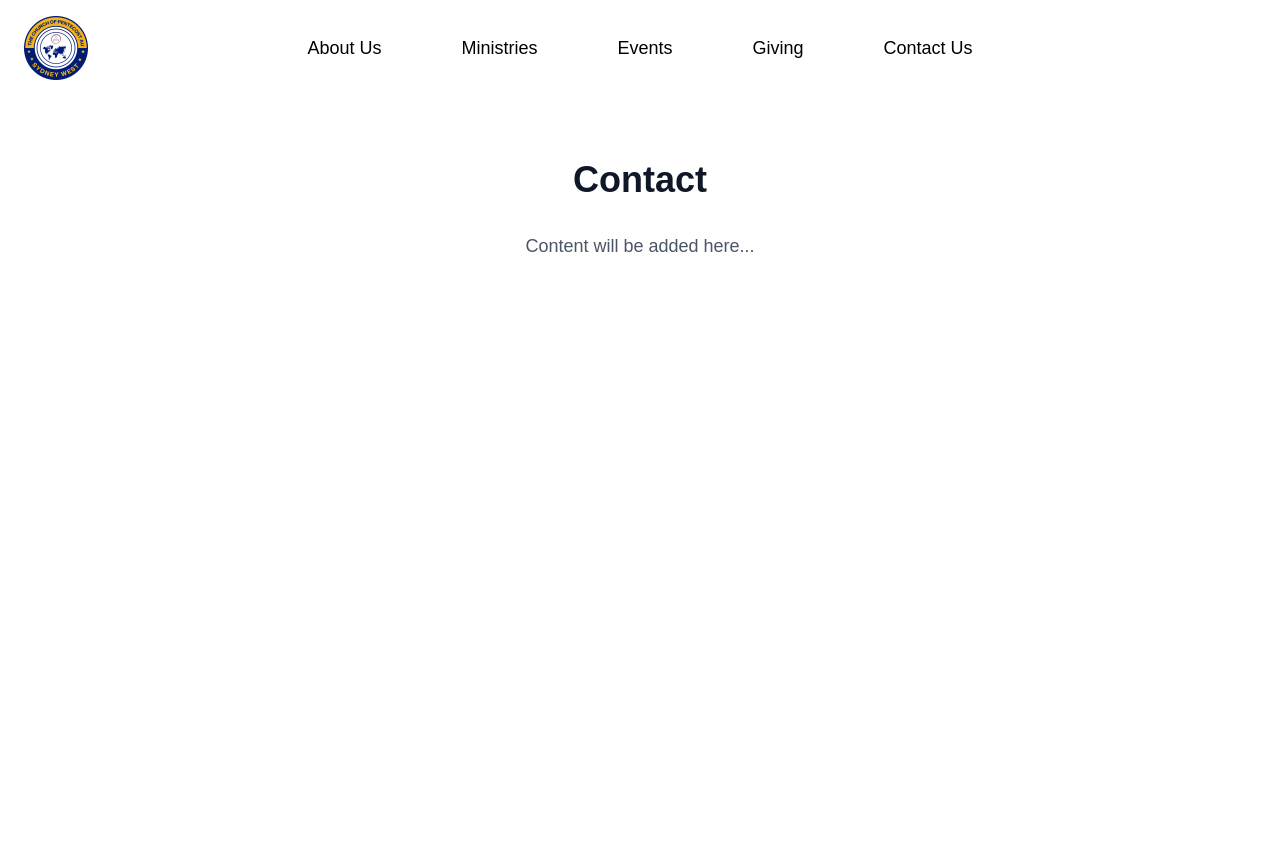
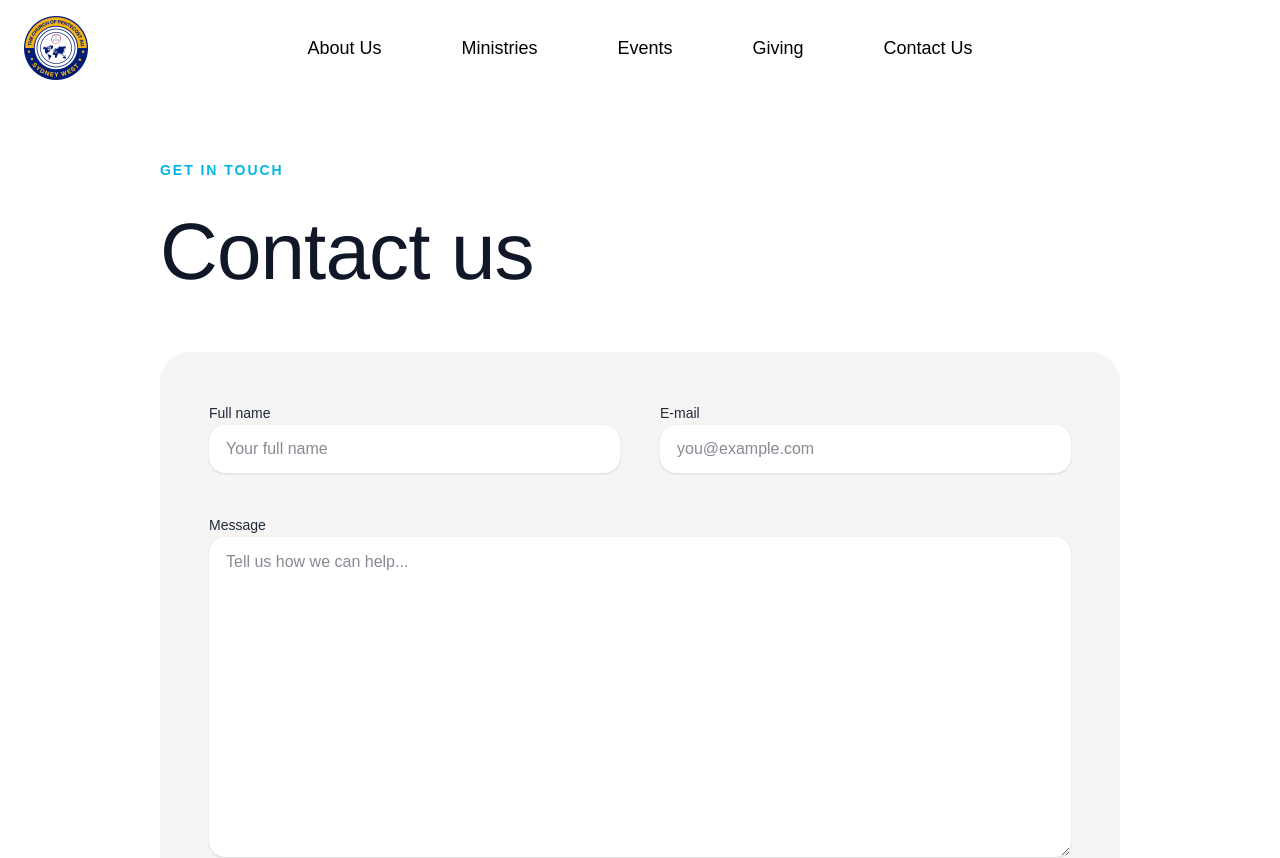
Before and after one commit to asdfqweasd/churchwebsites, a Next.js app: page /contact in a window 1280 px wide. Shown: the top 858 px of the page. Built offline with nearby package versions, Linux system fonts and the light colour scheme.

Commit message:
add contact page and email function

```diff
--- a/package.json
+++ b/package.json
@@ -14,7 +14,8 @@
     "lucide-react": "^0.560.0",
     "next": "15.5.9",
     "react": "19.1.0",
-    "react-dom": "19.1.0"
+    "react-dom": "19.1.0",
+    "resend": "^6.8.0"
   },
   "devDependencies": {
     "@eslint/eslintrc": "^3",
--- /dev/null
+++ b/src/app/api/contact/route.ts
@@ -0,0 +1,73 @@
+import { NextResponse } from "next/server";
+import { Resend } from "resend";
+
+const resendApiKey = process.env.RESEND_API_KEY;
+const contactToEmail = process.env.CONTACT_TO_EMAIL;
+const contactFromEmail =
+  process.env.CONTACT_FROM_EMAIL || "no-reply@sydneywestworshipcentre.com";
+
+const resend = resendApiKey ? new Resend(resendApiKey) : null;
+
+type ContactPayload = {
+  fullName?: string;
+  email?: string;
+  message?: string;
+};
+
+export async function POST(req: Request) {
+  let body: ContactPayload;
+  try {
+    body = (await req.json()) as ContactPayload;
+  } catch {
+    return NextResponse.json({ error: "Invalid JSON body." }, { status: 400 });
+  }
+
+  const fullName = body.fullName?.trim();
+  const email = body.email?.trim();
+  const message = body.message?.trim();
+
+  if (!fullName || !email || !message) {
+    return NextResponse.json(
+      { error: "Please provide name, email, and message." },
+      { status: 400 }
+    );
+  }
+
+  if (!resend || !resendApiKey) {
+    return NextResponse.json(
+      { error: "Email service not configured (missing RESEND_API_KEY)." },
+      { status: 500 }
+    );
+  }
+
+  if (!contactToEmail) {
+    return NextResponse.json(
+      { error: "Missing CONTACT_TO_EMAIL environment variable." },
+      { status: 500 }
+    );
+  }
+
+  try {
+    await resend.emails.send({
+      from: contactFromEmail,
+      to: contactToEmail,
+      replyTo: email,
+      subject: `New contact from ${fullName}`,
+      text: [
+        `Name: ${fullName}`,
+        `Email: ${email}`,
+        "",
+        "Message:",
+        message,
+      ].join("\n"),
+    });
+
+    return NextResponse.json({ ok: true });
+  } catch (error) {
+    console.error("Error sending contact email:", error);
+    return NextResponse.json(
+      { error: "Failed to send message. Please try again later." },
+      { status: 500 }
+    );
+  }
+}
--- /dev/null
+++ b/src/app/contact/ContactForm.tsx
@@ -0,0 +1,128 @@
+'use client';
+
+import { FormEvent, useState } from "react";
+
+type Status = "idle" | "loading" | "success" | "error";
+
+export default function ContactForm() {
+  const [status, setStatus] = useState<Status>("idle");
+  const [error, setError] = useState<string | null>(null);
+
+  const isLoading = status === "loading";
+
+  const handleSubmit = async (event: FormEvent<HTMLFormElement>) => {
+    event.preventDefault();
+    const form = event.currentTarget;
+    const formData = new FormData(form);
+    const fullName = String(formData.get("fullName") || "").trim();
+    const email = String(formData.get("email") || "").trim();
+    const message = String(formData.get("message") || "").trim();
+
+    setStatus("loading");
+    setError(null);
+
+    try {
+      const res = await fetch("/api/contact", {
+        method: "POST",
+        headers: { "Content-Type": "application/json" },
+        body: JSON.stringify({ fullName, email, message }),
+      });
+
+      const data = await res.json().catch(() => ({}));
+
+      if (!res.ok) {
+        throw new Error(
+          (data as { error?: string })?.error || "Failed to send message."
+        );
+      }
+
+      setStatus("success");
+      form.reset();
+    } catch (err: unknown) {
+      const message =
+        err instanceof Error ? err.message : "Something went wrong.";
+      setError(message);
+      setStatus("error");
+    } finally {
+      setTimeout(() => setStatus("idle"), 4000);
+    }
+  };
+
+  return (
+    <div className="bg-[#f6f5f4] rounded-[30px] border border-gray-100 w-full max-w-[1346px] mx-auto min-h-[480px] md:min-h-[540px] lg:min-h-[600px] xl:min-h-[680px]">
+      <form
+        onSubmit={handleSubmit}
+        className="p-6 sm:p-10 lg:p-12 space-y-8 lg:space-y-10"
+      >
+        <div className="grid grid-cols-1 md:grid-cols-2 gap-6 md:gap-10 max-w-5xl">
+          <div className="space-y-2 max-w-[420px] w-full">
+            <label htmlFor="fullName" className="text-sm font-medium text-gray-800">
+              Full name
+            </label>
+            <input
+              id="fullName"
+              name="fullName"
+              type="text"
+              autoComplete="name"
+              required
+              className="w-full h-12 rounded-2xl bg-white px-4 text-gray-900 shadow-sm border border-transparent focus:border-[#00B7E3] focus:ring-2 focus:ring-[#00B7E3] focus:outline-none transition"
+              placeholder="Your full name"
+              disabled={isLoading}
+            />
+          </div>
+
+          <div className="space-y-2 max-w-[420px] w-full">
+            <label htmlFor="email" className="text-sm font-medium text-gray-800">
+              E-mail
+            </label>
+            <input
+              id="email"
+              name="email"
+              type="email"
+              autoComplete="email"
+              required
+              className="w-full h-12 rounded-2xl bg-white px-4 text-gray-900 shadow-sm border border-transparent focus:border-[#00B7E3] focus:ring-2 focus:ring-[#00B7E3] focus:outline-none transition"
+              placeholder="you@example.com"
+              disabled={isLoading}
+            />
+          </div>
+        </div>
+
+        <div className="space-y-2 max-w-[1140px]">
+          <label htmlFor="message" className="text-sm font-medium text-gray-800">
+            Message
+          </label>
+          <textarea
+            id="message"
+            name="message"
+            rows={7}
+            required
+            className="w-full min-h-[220px] sm:min-h-[260px] lg:min-h-[320px] rounded-2xl bg-white px-4 py-3 text-gray-900 shadow-sm border border-transparent focus:border-[#00B7E3] focus:ring-2 focus:ring-[#00B7E3] focus:outline-none transition"
+            placeholder="Tell us how we can help..."
+            disabled={isLoading}
+          />
+        </div>
+
+        <div className="flex flex-col sm:flex-row sm:items-center sm:justify-end gap-3 pt-2 sm:pt-4">
+          <div className="text-sm text-gray-600 min-h-[20px]">
+            {status === "success" && (
+              <p className="text-green-700 font-semibold">
+                Thanks! We received your message.
+              </p>
+            )}
+            {status === "error" && error && (
+              <p className="text-red-600 font-semibold">{error}</p>
+            )}
+          </div>
+          <button
+            type="submit"
+            disabled={isLoading}
+            className="inline-flex items-center justify-center px-9 py-3 rounded-2xl bg-[#00B7E3] text-lg font-semibold text-black shadow-sm hover:bg-[#00A6D1] transition-colors duration-200 disabled:opacity-70 disabled:cursor-not-allowed w-full sm:w-auto"
+          >
+            {isLoading ? "Sending..." : "Submit"}
+          </button>
+        </div>
+      </form>
+    </div>
+  );
+}
--- a/src/app/contact/page.tsx
+++ b/src/app/contact/page.tsx
@@ -1,16 +1,23 @@
+import ContactForm from "./ContactForm";
+
 export default function Contact() {
   return (
     <div className="min-h-screen bg-white">
-      <div className="max-w-7xl mx-auto px-4 sm:px-6 lg:px-8 py-16">
-        <div className="text-center">
-          <h1 className="text-4xl font-bold text-gray-900 mb-8">Contact</h1>
-          <div className="max-w-3xl mx-auto">
-            <p className="text-lg text-gray-600 mb-8">
-              Content will be added here...
-            </p>
-          </div>
+      <section className="max-w-5xl mx-auto px-4 sm:px-6 lg:px-8 py-16">
+        <div className="space-y-3 mb-10">
+          <p className="text-sm font-semibold uppercase tracking-[0.14em] text-[#00B7E3]">
+            Get in touch
+          </p>
+          <h1
+            className="text-[64px] sm:text-[72px] lg:text-[80px] font-normal leading-[1.5] tracking-[-0.011em] text-gray-900 text-left"
+            style={{ fontFamily: '"Sans Serif Collection", "Helvetica Neue", Arial, sans-serif' }}
+          >
+            Contact us
+          </h1>
         </div>
-      </div>
+
+        <ContactForm />
+      </section>
     </div>
   );
 }
```
Also changed, not shown: 1 other file (tests, documents, lock files or other folders).
